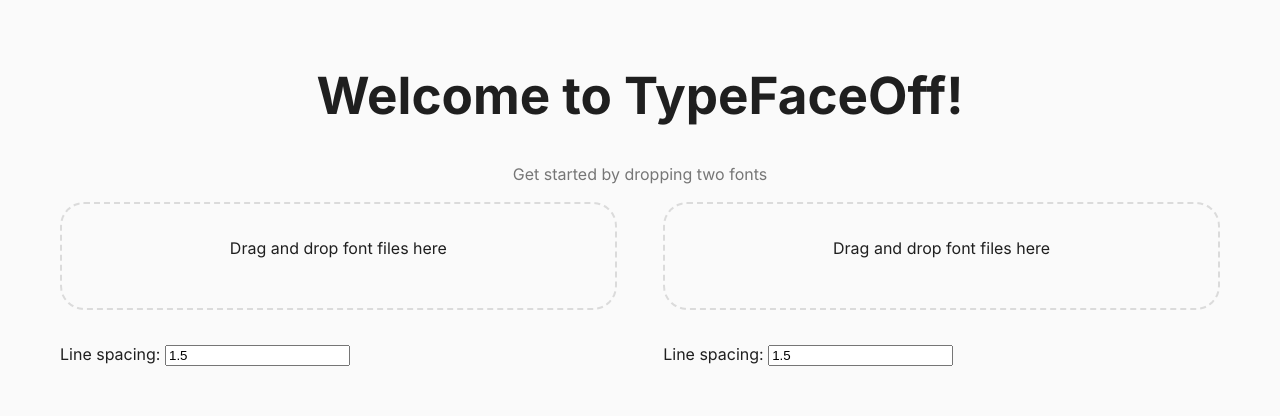
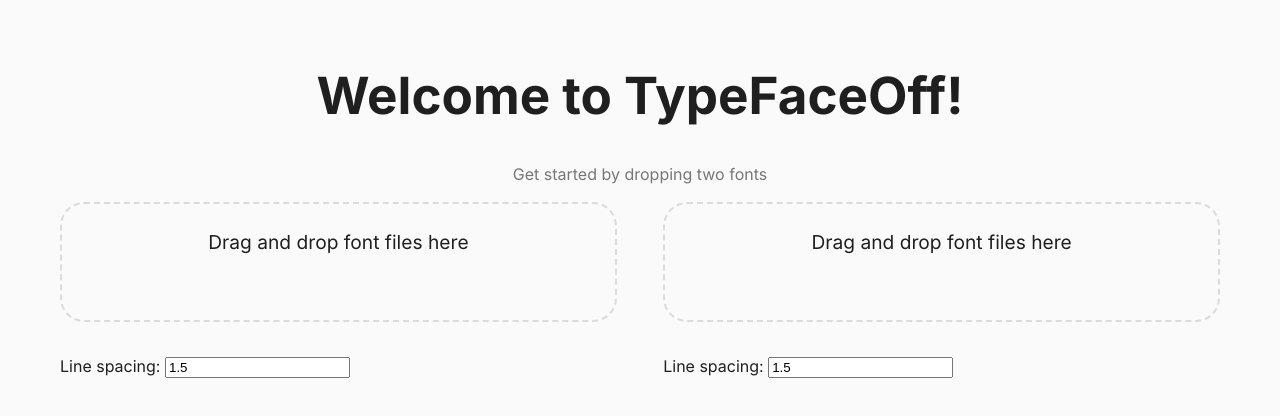
Before and after one commit to typefaceoff/typefaceoff, a React (Vite) app: page / in a window 1280 px wide. Shown: the top 416 px of the page. Built offline with nearby package versions, Linux system fonts and the light colour scheme.

Commit message:
Reads font files and displays corresponding names

```diff
--- a/package.json
+++ b/package.json
@@ -12,10 +12,10 @@
     "husky": "husky install"
   },
   "dependencies": {
-    "fontkit": "^2.0.2",
     "react": "^18.2.0",
     "react-dom": "^18.2.0",
-    "react-dropzone": "^14.2.3"
+    "react-dropzone": "^14.2.3",
+    "typr-ts": "^1.1.5"
   },
   "devDependencies": {
     "@types/react": "^18.2.15",
--- a/src/components/FontUploader.tsx
+++ b/src/components/FontUploader.tsx
@@ -1,14 +1,16 @@
 import React, { useCallback, useState } from 'react';
 import '../styles/FontUploader.css';
 import { useDropzone } from 'react-dropzone';
+import { Typr } from "typr-ts";
 
 const FontUploader: React.FC<{ onFontSelected: (selectedFont: File | null) => void }> = ({
   onFontSelected,
 }) => {
   const [, setSelectedFont] = useState<File | null>(null);
   const [, setFontPreview] = useState<string | null>(null);
-  const initialTxt = 'Drag and drop font files here';
-  const [text, setText] = React.useState(initialTxt);
+  const initialFontName = 'Drag and drop font files here';
+  const [fontName, setFontName] = React.useState(initialFontName);
+  const [text, setText] = React.useState(' ');
 
   const onDrop = useCallback(
     (acceptedFiles: Array<File>) => {
@@ -23,10 +25,14 @@ const FontUploader: React.FC<{ onFontSelected: (selectedFont: File | null) => vo
         onFontSelected(selectedFile);
         setFontPreview(URL.createObjectURL(selectedFile));
 
-        // Set text as font name uploaded
-        const fileName = selectedFile.name;
-        const name = fileName.split('.').slice(0, -1).join('.');
-        setText(name);
+        // Set text as font name uploaded by parsing font file buffer
+        const buffer = selectedFile.arrayBuffer();
+        buffer.then(data => {
+          const font = Typr.parse(data);
+          const fullFontName = font.name.fullName + ' ' + font.name.fontSubfamily;
+          setFontName(fullFontName);
+        });
+        setText('drop another font here')
       }
     },
     [onFontSelected]
@@ -42,7 +48,8 @@ const FontUploader: React.FC<{ onFontSelected: (selectedFont: File | null) => vo
     <form>
       <div {...getRootProps({ className: 'drop-area' })}>
         <input {...getInputProps()} />
-        {isDragActive ? <p>Drop here...</p> : <p>{text}</p>}
+        {isDragActive ? <div><p className="drop-text">Drop here</p></div>
+          : <div><p className="font-name">{fontName}</p><p className="descriptor">{text}</p></div>}
       </div>
     </form>
   );
--- a/src/styles/FontUploader.css
+++ b/src/styles/FontUploader.css
@@ -4,12 +4,25 @@
     border: 2px dashed var(--color-border);
     display: flex;
     flex-direction: column;
-    padding: 2rem 2.5rem;
+    padding: 1.5rem 2rem;
     text-align: center;
     width: 100%;
+    height: 7.5em;
     cursor: pointer;
 }
 
 .selected-fonts {
     margin-top: 10px;
 }
+
+.font-name{
+    font-size: 1.2rem;
+}
+
+.drop-text{
+    opacity: 80%;
+}
+.descriptor {
+    opacity: 60%;
+    font-size: 0.7rem;
+}
```
Also changed, not shown: 1 other file (tests, documents, lock files or other folders).
